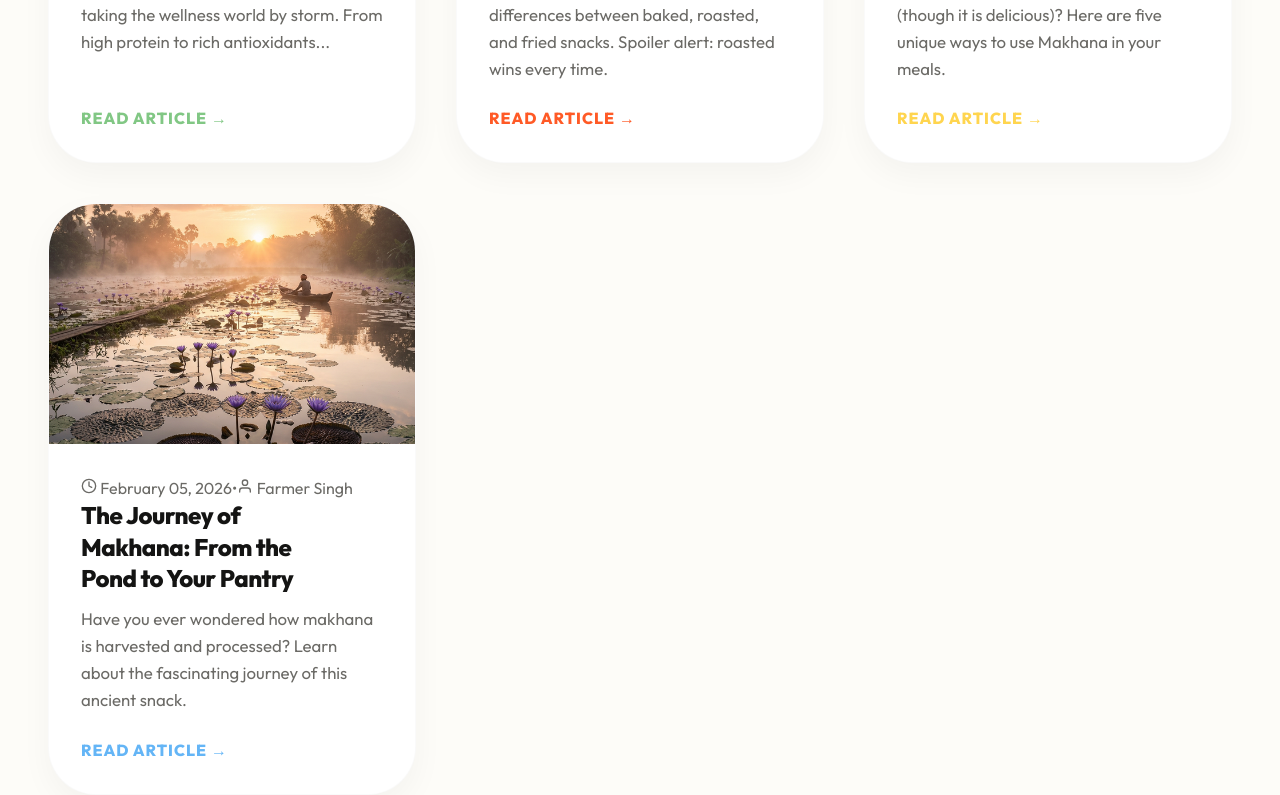
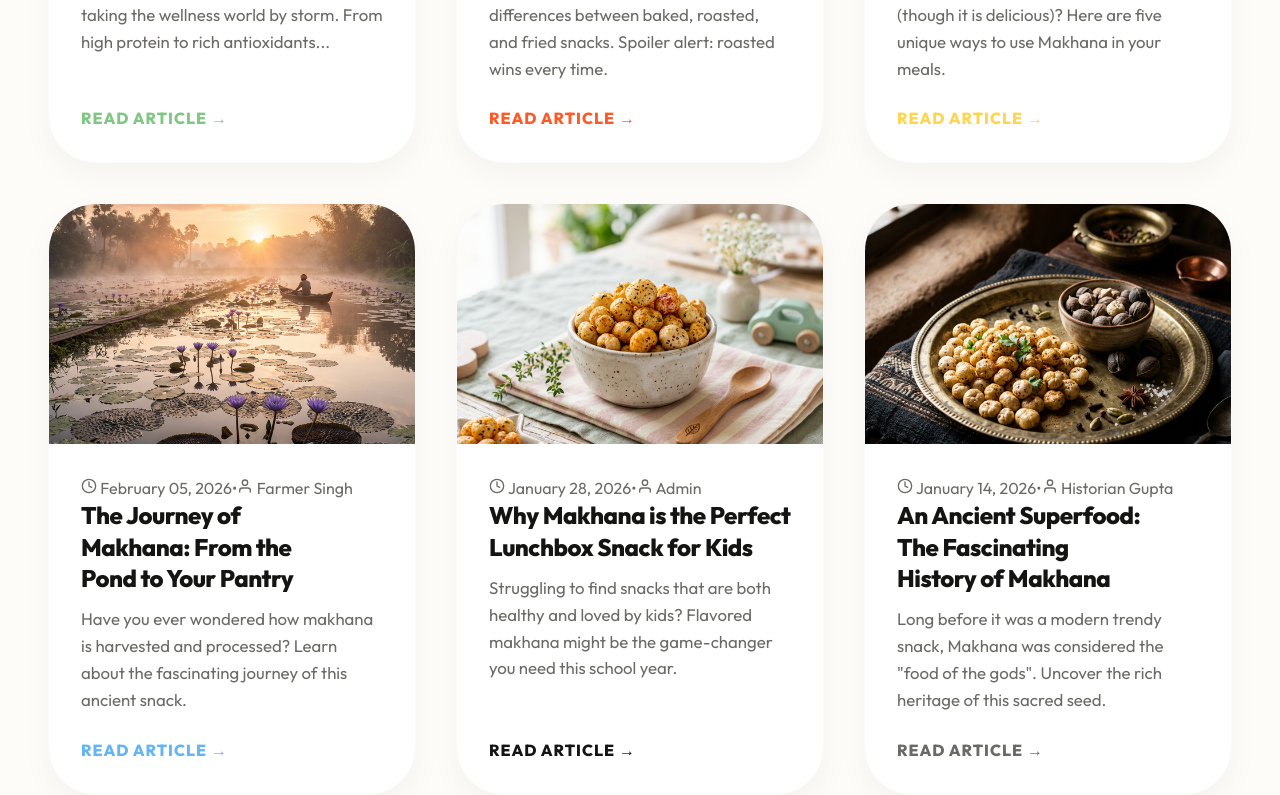
Before and after one commit to wasimfaiz/unclemakhana, a Next.js app: page /blogs in a window 1280 px wide. Shown: the part 970-1765 px from the top of the page. Built offline with nearby package versions, Linux system fonts and the light colour scheme.

Commit message:
optimise blog page

```diff
--- a/app/blogs/page.tsx
+++ b/app/blogs/page.tsx
@@ -42,6 +42,24 @@ const blogs = [
     author: 'Farmer Singh',
     image: '/blog-img/blog_journey.png',
     color: 'var(--accent-blue)',
+  },
+  {
+    id: 'makhana-for-kids',
+    title: 'Why Makhana is the Perfect Lunchbox Snack for Kids',
+    excerpt: 'Struggling to find snacks that are both healthy and loved by kids? Flavored makhana might be the game-changer you need this school year.',
+    date: 'January 28, 2026',
+    author: 'Admin',
+    image: '/blog-img/blog_kids.png',
+    color: 'var(--accent-pink)',
+  },
+  {
+    id: 'history-of-makhana',
+    title: 'An Ancient Superfood: The Fascinating History of Makhana',
+    excerpt: 'Long before it was a modern trendy snack, Makhana was considered the "food of the gods". Uncover the rich heritage of this sacred seed.',
+    date: 'January 14, 2026',
+    author: 'Historian Gupta',
+    image: '/blog-img/blog_history.png',
+    color: 'var(--text-muted)',
   },
 ];
 
```
Also changed, not shown: app/blogs/[id]/page.tsx (+35 -0 lines), public/blog-img/blog_history.png (added), public/blog-img/blog_kids.png (added).
